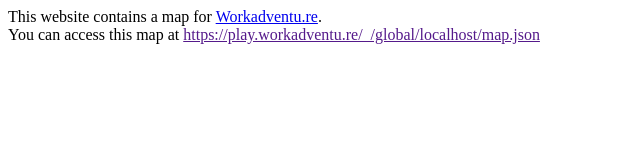
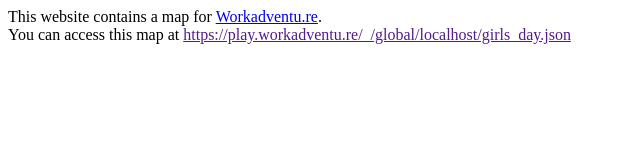
Before and after one commit to Maphias/girls_day_physik_2021, a plain HTML site: page index.html in a window 1280 px wide. Shown: the full height of the page, 0-640 px from the left. Drawn offline with Linux system fonts and the light colour scheme.

Commit message:
Deploying to gh-pages from master @ 1bc18da2eb3d29855e8792bf5a83df24a5974df2 🚀

```diff
--- a/index.html
+++ b/index.html
@@ -6,7 +6,7 @@
                 if (path.endsWith('index.html')) {
                     path = path.substr(path, path.length - 'index.html'.length);
                 }
-                var url = 'https://play.workadventu.re/_/global/'+window.location.host+path+'map.json';
+                var url = 'https://play.workadventu.re/_/global/'+window.location.host+path+'girls_day.json';
                 document.getElementById('mapLink').href = url;
                 document.getElementById('mapLink').innerText = url;
             };
```
Also changed, not shown: tilesets/floortileset.png.
